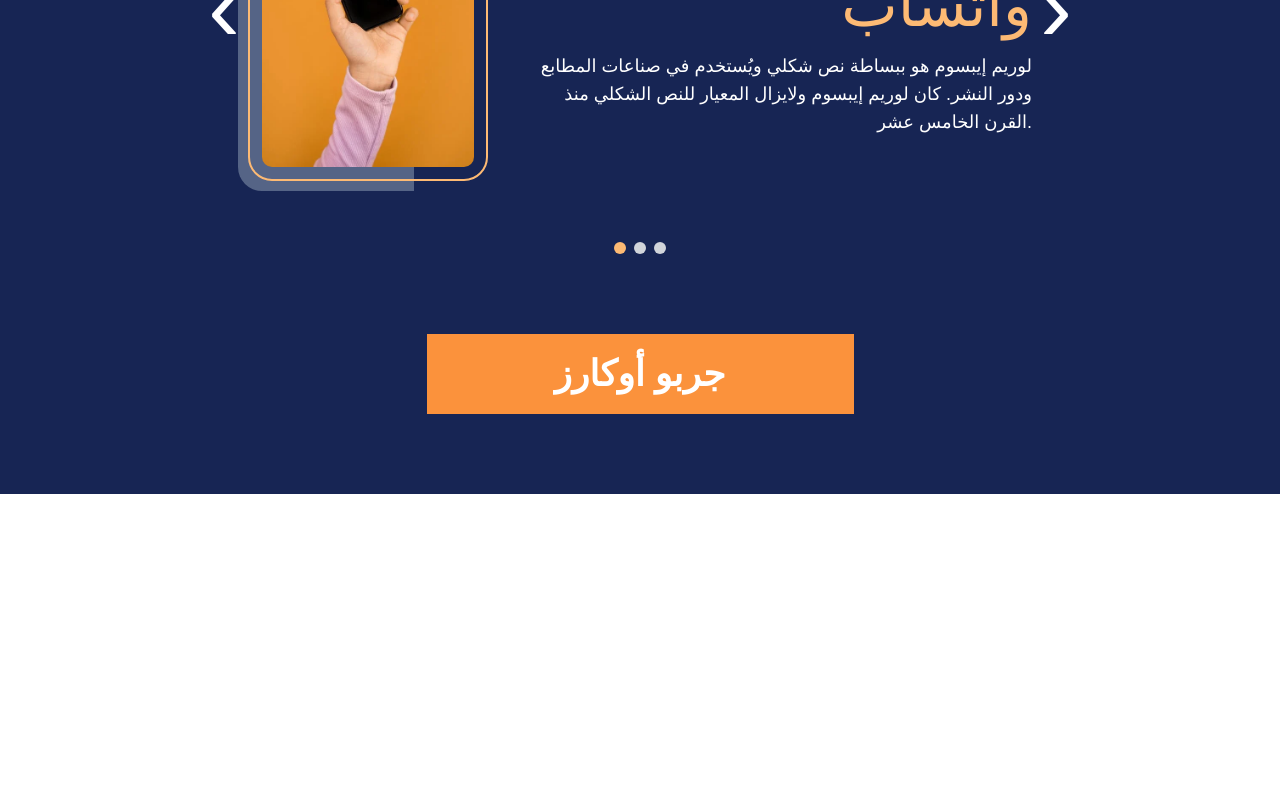
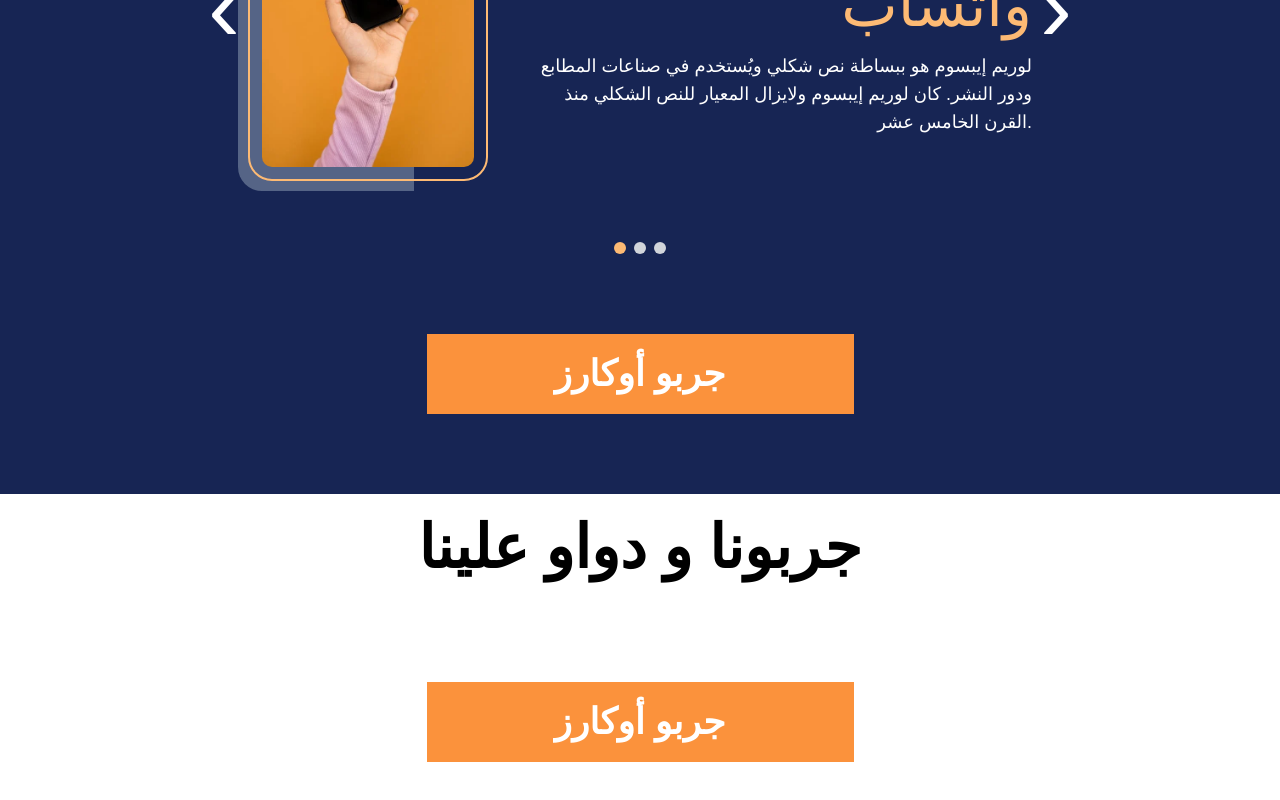
Before and after one commit to 0meeee0/OCARZ-LP, a Next.js app: page / in a window 1280 px wide. Shown: the part 2339-3139 px from the top of the page. Before the commit the page ends 2833 px from the top, so only its background shows below. Built offline with nearby package versions, Linux system fonts and the light colour scheme.

Commit message:
Refactor: JrboOcarz comp to reduce repetitive button code

```diff
--- a/app/components/Hdro.tsx
+++ b/app/components/Hdro.tsx
@@ -1,5 +1,6 @@
 import { Download01Icon, DownloadCircle02Icon } from 'hugeicons-react'
 import React from 'react'
+import JrboOcarz from './JrboOcarz'
 
 function Hdro() {
     // change font
@@ -34,11 +35,7 @@
                 </div>
             </div>
         </div>
-        <div className='flex justify-center py-10 sm:py-20'>
-            <button className='bg-orange-400 font-bold text-white py-4 sm:py-5 px-16 sm:px-24 md:px-32 text-2xl sm:text-4xl'>
-                جربو أوكارز
-            </button>
-        </div>
+        <JrboOcarz/>
 
     </div>
   )
--- /dev/null
+++ b/app/components/JrboOcarz.tsx
@@ -0,0 +1,13 @@
+import React from 'react'
+
+function JrboOcarz() {
+  return (
+    <div className="flex justify-center py-10 sm:py-20">
+        <button className="bg-orange-400 font-bold text-white py-4 sm:py-5 px-16 sm:px-24 md:px-32 text-2xl sm:text-4xl">
+          جربو أوكارز
+        </button>
+      </div>
+  )
+}
+
+export default JrboOcarz
--- a/app/components/Steps.tsx
+++ b/app/components/Steps.tsx
@@ -1,4 +1,5 @@
 import React, { useState } from "react";
+import JrboOcarz from "./JrboOcarz";
 
 interface Step {
   title: string;
@@ -102,11 +103,7 @@
           ></span>
         ))}
       </div>
-      <div className="flex justify-center py-10 sm:py-20">
-        <button className="bg-orange-400 font-bold text-white py-4 sm:py-5 px-16 sm:px-24 md:px-32 text-2xl sm:text-4xl">
-          جربو أوكارز
-        </button>
-      </div>
+      <JrboOcarz/>
     </div>
   );
 };
--- /dev/null
+++ b/app/components/Testimonials.tsx
@@ -0,0 +1,15 @@
+import React from 'react'
+import JrboOcarz from './JrboOcarz'
+
+function Testimonials() {
+  return (
+    <div className='h-screen bg-white'>
+        <div className="text-center py-6 items-center mx-auto">
+            <h1 className='text-6xl font-bold'>جربونا و دواو علينا</h1>
+      </div>
+      <JrboOcarz/>
+    </div>
+  )
+}
+
+export default Testimonials
--- a/app/page.tsx
+++ b/app/page.tsx
@@ -4,6 +4,7 @@
 import Hero from "./components/Hero";
 import Hdro from "./components/Hdro";
 import Steps from "./components/Steps";
+import Testimonials from "./components/Testimonials";
 
 export default function Home() {
   return (
@@ -12,6 +13,7 @@
       <Hero/>
       <Hdro/>
       <Steps/>
+      <Testimonials/>
     </>
   );
 }
--- a/tsconfig.json
+++ b/tsconfig.json
@@ -22,6 +22,6 @@
       "@/*": ["./*"]
     }
   },
-  "include": ["next-env.d.ts", "**/*.ts", "**/*.tsx", ".next/types/**/*.ts"],
+  "include": ["next-env.d.ts", "**/*.ts", "**/*.tsx", ".next/types/**/*.ts", "app/components/JrboOcarz.tsx"],
   "exclude": ["node_modules"]
 }
```
